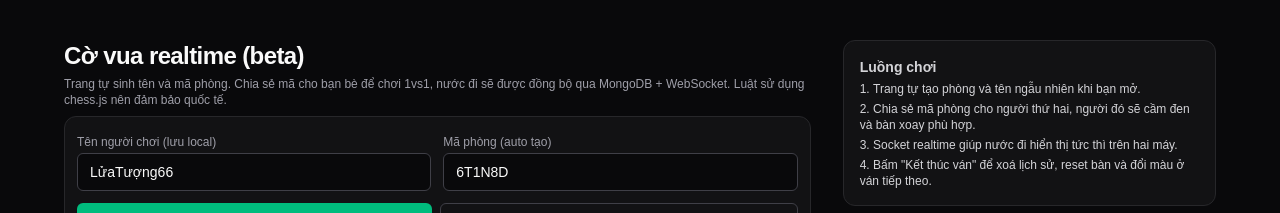
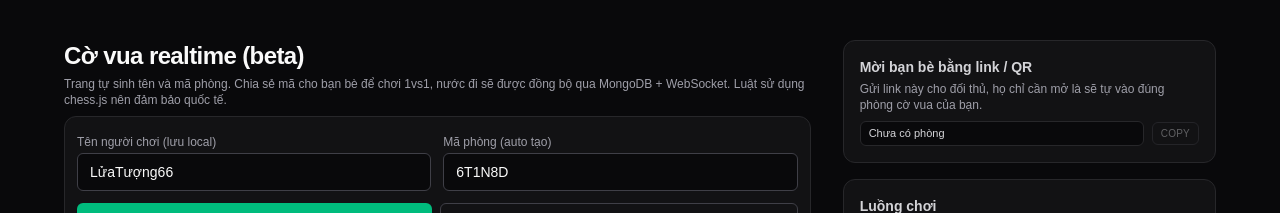
Before and after one commit to lequangsang01/gamewithsangle, a Next.js app: page /chess in a window 1280 px wide. Shown: the top 213 px of the page. Built offline with nearby package versions, Linux system fonts and the light colour scheme; no server answers; the database is empty.

Commit message:
feat: add

```diff
--- a/app/chess/page.tsx
+++ b/app/chess/page.tsx
@@ -137,6 +137,9 @@ export default function ChessPage() {
       ? crypto.randomUUID()
       : `client_${Math.random().toString(36).slice(2)}`
   );
+  const autoJoinRef = useRef(false);
+  const [inviteUrl, setInviteUrl] = useState("");
+  const [copiedInviteUrl, setCopiedInviteUrl] = useState(false);
 
   const boardState = useMemo(() => convertBoard(chessRef.current.board()), [refreshTick]);
   const movesHistory = useMemo(
@@ -247,6 +250,18 @@ export default function ChessPage() {
     handleCreateRoom({ auto: true });
   }, [storedNameLoaded, handleCreateRoom]);
 
+  // Nếu URL có sẵn ?roomId=... thì auto join phòng đó (mời bằng link)
+  useEffect(() => {
+    if (typeof window === "undefined" || autoJoinRef.current) return;
+    const url = new URL(window.location.href);
+    const roomIdFromUrl = url.searchParams.get("roomId");
+    if (!roomIdFromUrl) return;
+    autoJoinRef.current = true;
+    setInputRoomId(roomIdFromUrl.toUpperCase());
+    // auto join, không cần người dùng bấm nút
+    handleJoinRoom();
+  }, [handleJoinRoom]);
+
   useEffect(() => {
     if (typeof window === "undefined" || !currentRoomId) return;
     const protocol = window.location.protocol === "https:" ? "wss" : "ws";
@@ -266,6 +281,39 @@ export default function ChessPage() {
     };
     return () => ws.close();
   }, [currentRoomId, playerName]);
+
+  // Polling fallback: nếu socket lỗi, vẫn đồng bộ trạng thái phòng / nước đi
+  useEffect(() => {
+    if (!currentRoomId) return;
+    let cancelled = false;
+
+    const poll = async () => {
+      try {
+        const res = await fetch(`/api/chess/room?roomId=${currentRoomId}`);
+        if (!res.ok) return;
+        const data: { room?: RoomState | null } = await res.json();
+        if (cancelled || !data.room) return;
+        hydrateFromRoom(data.room);
+      } catch {
+        // ignore, sẽ thử lại sau
+      }
+    };
+
+    poll();
+    const id = window.setInterval(poll, 3500);
+    return () => {
+      cancelled = true;
+      window.clearInterval(id);
+    };
+  }, [currentRoomId]);
+
+  // Tạo link mời (share URL) khi có roomId
+  useEffect(() => {
+    if (typeof window === "undefined" || !currentRoomId) return;
+    const url = new URL(window.location.href);
+    url.searchParams.set("roomId", currentRoomId);
+    setInviteUrl(url.toString());
+  }, [currentRoomId]);
 
   // Polling fallback: nếu socket lỗi, vẫn đồng bộ trạng thái phòng / nước đi
   useEffect(() => {
@@ -528,6 +576,17 @@ export default function ChessPage() {
       .catch(() => alert("Không thể sao chép, hãy copy thủ công."));
   }
 
+  function handleCopyInviteUrl() {
+    if (!inviteUrl || typeof navigator === "undefined") return;
+    navigator.clipboard
+      .writeText(inviteUrl)
+      .then(() => {
+        setCopiedInviteUrl(true);
+        window.setTimeout(() => setCopiedInviteUrl(false), 1500);
+      })
+      .catch(() => alert("Không thể sao chép link, hãy copy thủ công."));
+  }
+
   return (
     <div className="min-h-screen bg-zinc-950 text-zinc-50 flex items-center justify-center px-4">
       <main className="w-full max-w-6xl py-10 flex flex-col gap-8 md:flex-row">
@@ -685,6 +744,44 @@ export default function ChessPage() {
         </section>
 
         <aside className="w-full md:w-1/3 space-y-4">
+          <div className="rounded-xl border border-zinc-800 bg-zinc-900/60 p-4 text-xs text-zinc-300 space-y-2">
+            <h2 className="text-sm font-semibold mb-1">Mời bạn bè bằng link / QR</h2>
+            <p className="text-zinc-400">
+              Gửi link này cho đối thủ, họ chỉ cần mở là sẽ tự vào đúng phòng cờ vua của bạn.
+            </p>
+            <div className="space-y-2">
+              <div className="flex items-center gap-2">
+                <input
+                  readOnly
+                  value={inviteUrl || "Chưa có phòng"}
+                  className="flex-1 rounded-md bg-zinc-950 border border-zinc-800 px-2 py-1 text-[11px] text-zinc-300 truncate"
+                />
+                <button
+                  onClick={handleCopyInviteUrl}
+                  disabled={!inviteUrl}
+                  className="rounded-md border border-zinc-700 px-2 py-1 text-[10px] uppercase tracking-wide hover:border-emerald-500 disabled:opacity-40 disabled:cursor-not-allowed"
+                >
+                  Copy
+                </button>
+              </div>
+              {copiedInviteUrl && (
+                <div className="text-[11px] text-emerald-400">Đã sao chép đường dẫn mời.</div>
+              )}
+              {inviteUrl && (
+                <div className="flex flex-col items-center gap-1 pt-2">
+                  <span className="text-[11px] text-zinc-500">Quét QR để vào phòng:</span>
+                  <img
+                    src={`https://api.qrserver.com/v1/create-qr-code/?size=140x140&data=${encodeURIComponent(
+                      inviteUrl
+                    )}`}
+                    alt="QR vào phòng cờ vua"
+                    className="w-28 h-28 rounded-md border border-zinc-800 bg-zinc-950"
+                  />
+                </div>
+              )}
+            </div>
+          </div>
+
           <div className="rounded-xl border border-zinc-800 bg-zinc-900/60 p-4 text-xs text-zinc-300 space-y-1">
             <h2 className="text-sm font-semibold mb-1">Luồng chơi</h2>
             <ol className="list-decimal list-inside space-y-1">
--- a/app/page.tsx
+++ b/app/page.tsx
@@ -34,11 +34,11 @@ export default function Home() {
                 <div>
                   <h2 className="text-xl font-semibold mb-1">{game.name}</h2>
                   <p className="text-sm text-zinc-400">{game.description}</p>
-                </div>
+        </div>
                 <span className="text-xs rounded-full border border-emerald-500/40 text-emerald-400 px-3 py-1">
                   Đang mở
                 </span>
-              </div>
+        </div>
             </Link>
           ))}
         </section>
```
